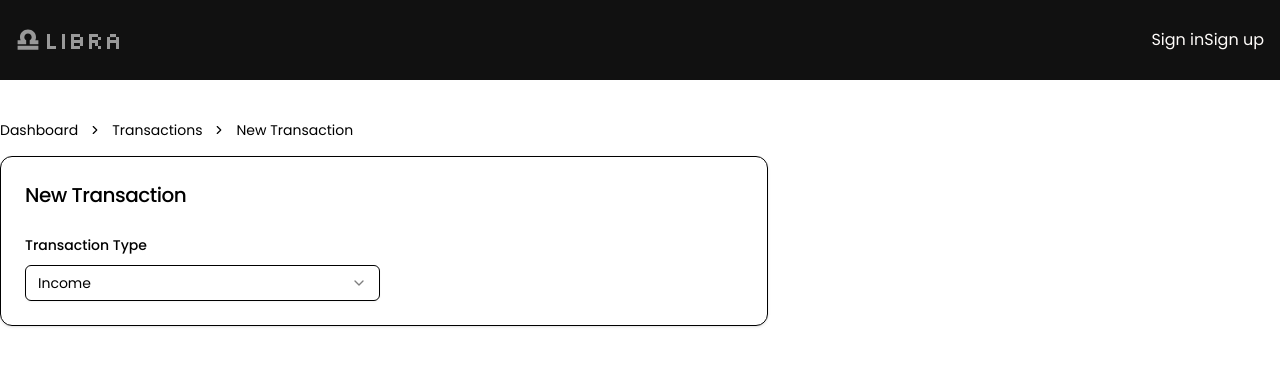
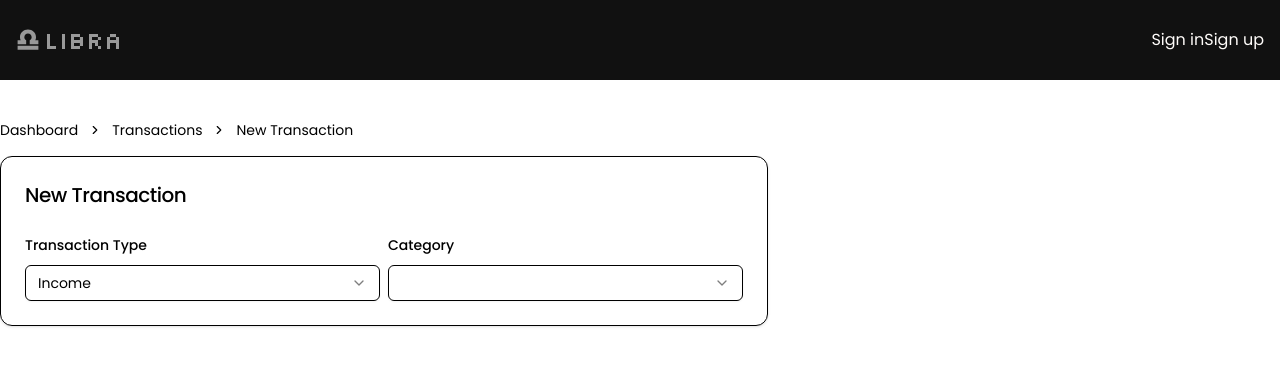
Before and after one commit to Nimira43/Libra, a Next.js app: page /dashboard/transactions/new in a window 1280 px wide. Shown: the top 366 px of the page. Built offline with nearby package versions, Linux system fonts and the light colour scheme; no server answers; a web font is replaced by a local one.

Commit message:
Created second FormField for Category ID - content empty for the moment.

```diff
--- a/components/transaction-form.tsx
+++ b/components/transaction-form.tsx
@@ -77,6 +77,33 @@ export default function TransctionForm() {
               )
             }}
           />
+          <FormField
+            control={form.control}
+            name='categoryId'
+            render={({ field }) => {
+              return (
+                <FormItem>
+                  <FormLabel>
+                    Category
+                  </FormLabel>
+                  <FormControl>
+                    <Select
+                      onValueChange={field.onChange}
+                      value={field.value.toString()}
+                    >
+                      <SelectTrigger>
+                        <SelectValue />
+                      </SelectTrigger>
+                      <SelectContent className='bg-light'>
+
+                      </SelectContent>
+                    </Select>
+                  </FormControl>
+                  <FormMessage />
+                </FormItem>
+              )
+            }}
+          />
         </fieldset>
       </form>
     </Form>
```
